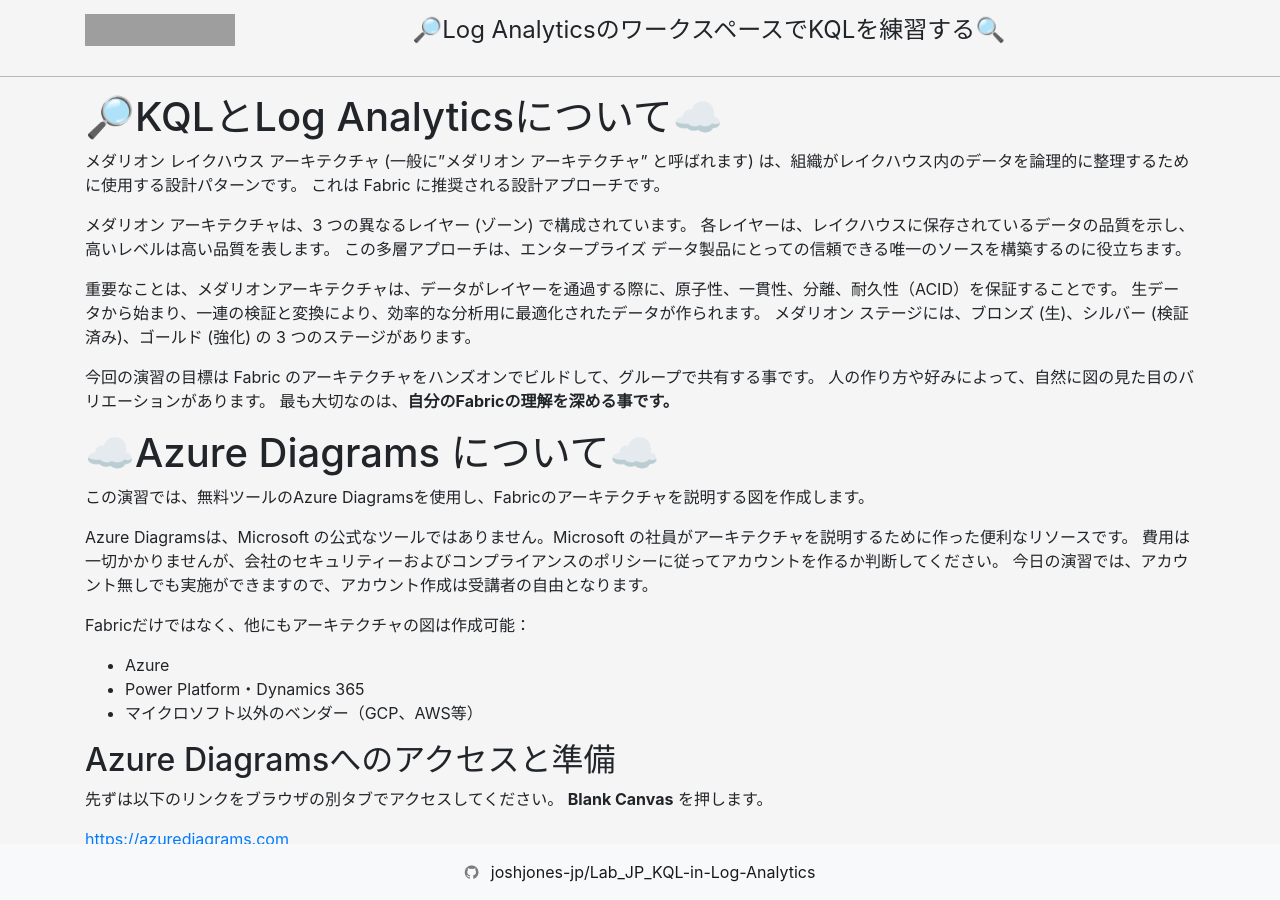
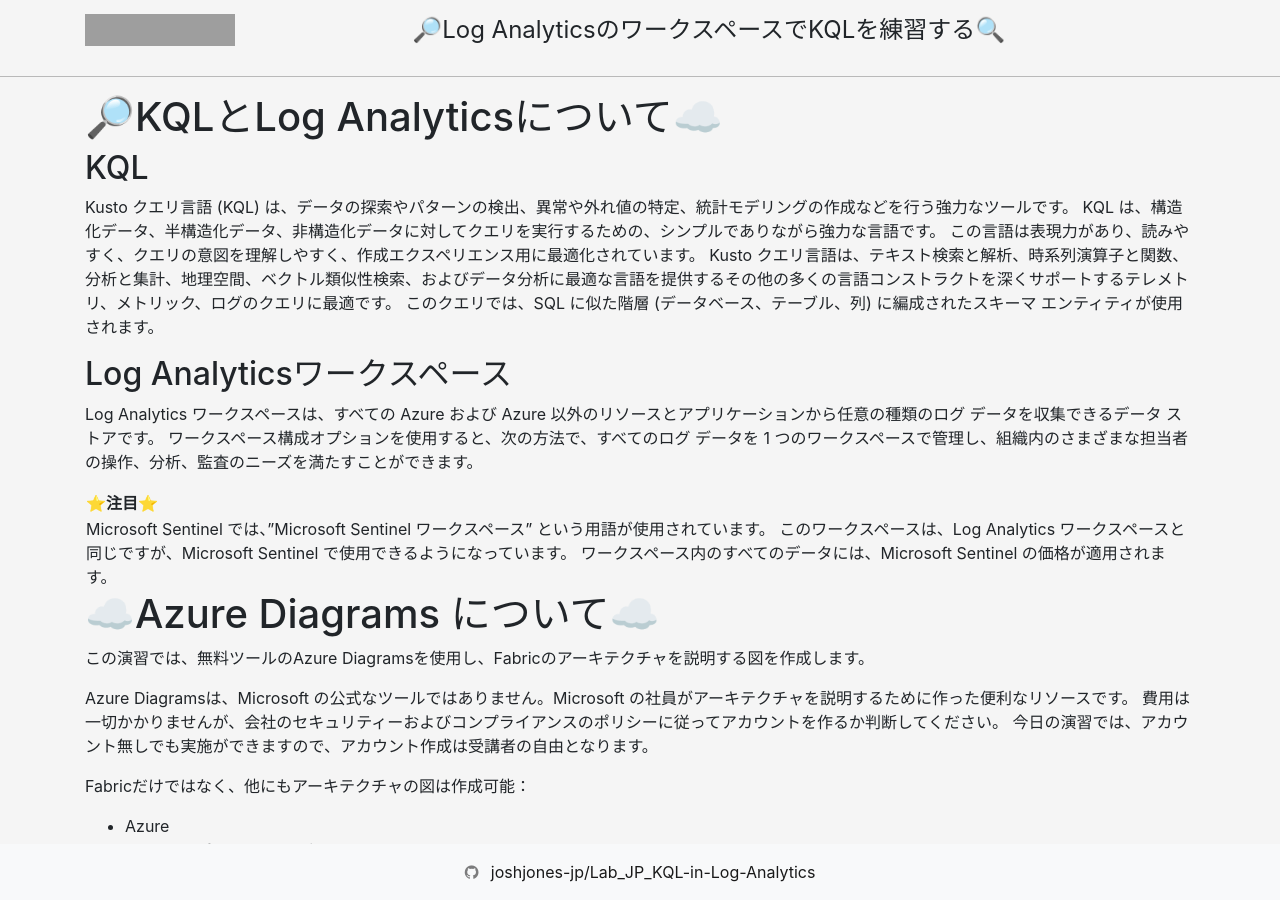
Before and after one commit to joshjones-jp/Lab_JP_KQL-in-Log-Analytics, a Jekyll site: the page built from KQL-LA演習.md, in a window 1280 px wide and 900 px high. Built offline with Jekyll 4.4.1, drawn with Linux system fonts in a browser that asks for light colours; nearby versions of some CDN libraries; grey boxes are pictures that could not be loaded.

Commit message:
Update KQL-LA演習.md

```diff
--- a/KQL-LA演習.md
+++ b/KQL-LA演習.md
@@ -5,15 +5,20 @@ layout: home
 ---
 # 🔎KQLとLog Analyticsについて☁️
 
-メダリオン レイクハウス アーキテクチャ (一般に"メダリオン アーキテクチャ" と呼ばれます) は、組織がレイクハウス内のデータを論理的に整理するために使用する設計パターンです。 これは Fabric に推奨される設計アプローチです。
+## KQL
+Kusto クエリ言語 (KQL) は、データの探索やパターンの検出、異常や外れ値の特定、統計モデリングの作成などを行う強力なツールです。 KQL は、構造化データ、半構造化データ、非構造化データに対してクエリを実行するための、シンプルでありながら強力な言語です。 この言語は表現力があり、読みやすく、クエリの意図を理解しやすく、作成エクスペリエンス用に最適化されています。 Kusto クエリ言語は、テキスト検索と解析、時系列演算子と関数、分析と集計、地理空間、ベクトル類似性検索、およびデータ分析に最適な言語を提供するその他の多くの言語コンストラクトを深くサポートするテレメトリ、メトリック、ログのクエリに最適です。 このクエリでは、SQL に似た階層 (データベース、テーブル、列) に編成されたスキーマ エンティティが使用されます。
 
-メダリオン アーキテクチャは、3 つの異なるレイヤー (ゾーン) で構成されています。 各レイヤーは、レイクハウスに保存されているデータの品質を示し、高いレベルは高い品質を表します。 この多層アプローチは、エンタープライズ データ製品にとっての信頼できる唯一のソースを構築するのに役立ちます。
 
-重要なことは、メダリオンアーキテクチャは、データがレイヤーを通過する際に、原子性、一貫性、分離、耐久性（ACID）を保証することです。 生データから始まり、一連の検証と変換により、効率的な分析用に最適化されたデータが作られます。 メダリオン ステージには、ブロンズ (生)、シルバー (検証済み)、ゴールド (強化) の 3 つのステージがあります。
+## Log Analyticsワークスペース
+Log Analytics ワークスペースは、すべての Azure および Azure 以外のリソースとアプリケーションから任意の種類のログ データを収集できるデータ ストアです。 ワークスペース構成オプションを使用すると、次の方法で、すべてのログ データを 1 つのワークスペースで管理し、組織内のさまざまな担当者の操作、分析、監査のニーズを満たすことができます。
 
-今回の演習の目標は Fabric のアーキテクチャをハンズオンでビルドして、グループで共有する事です。
-人の作り方や好みによって、自然に図の見た目のバリエーションがあります。
-最も大切なのは、**自分のFabricの理解を深める事です。**
+| ⭐注目⭐ |
+|-------------|
+| Microsoft Sentinel では、"Microsoft Sentinel ワークスペース" という用語が使用されています。 このワークスペースは、Log Analytics ワークスペースと同じですが、Microsoft Sentinel で使用できるようになっています。 ワークスペース内のすべてのデータには、Microsoft Sentinel の価格が適用されます。     |
+
+
+
+
 
 # ☁️Azure Diagrams について☁️
 この演習では、無料ツールのAzure Diagramsを使用し、Fabricのアーキテクチャを説明する図を作成します。
```
